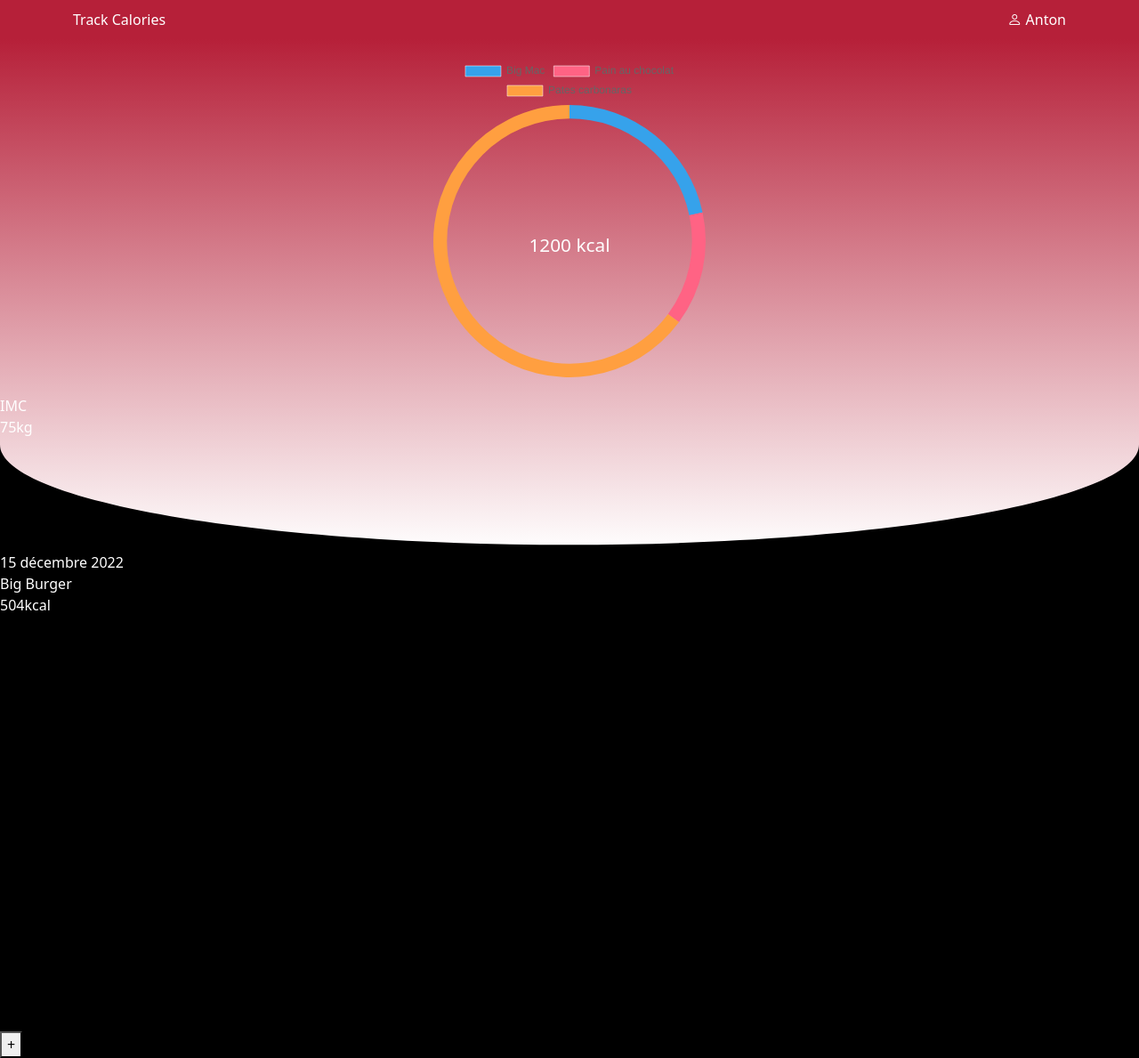
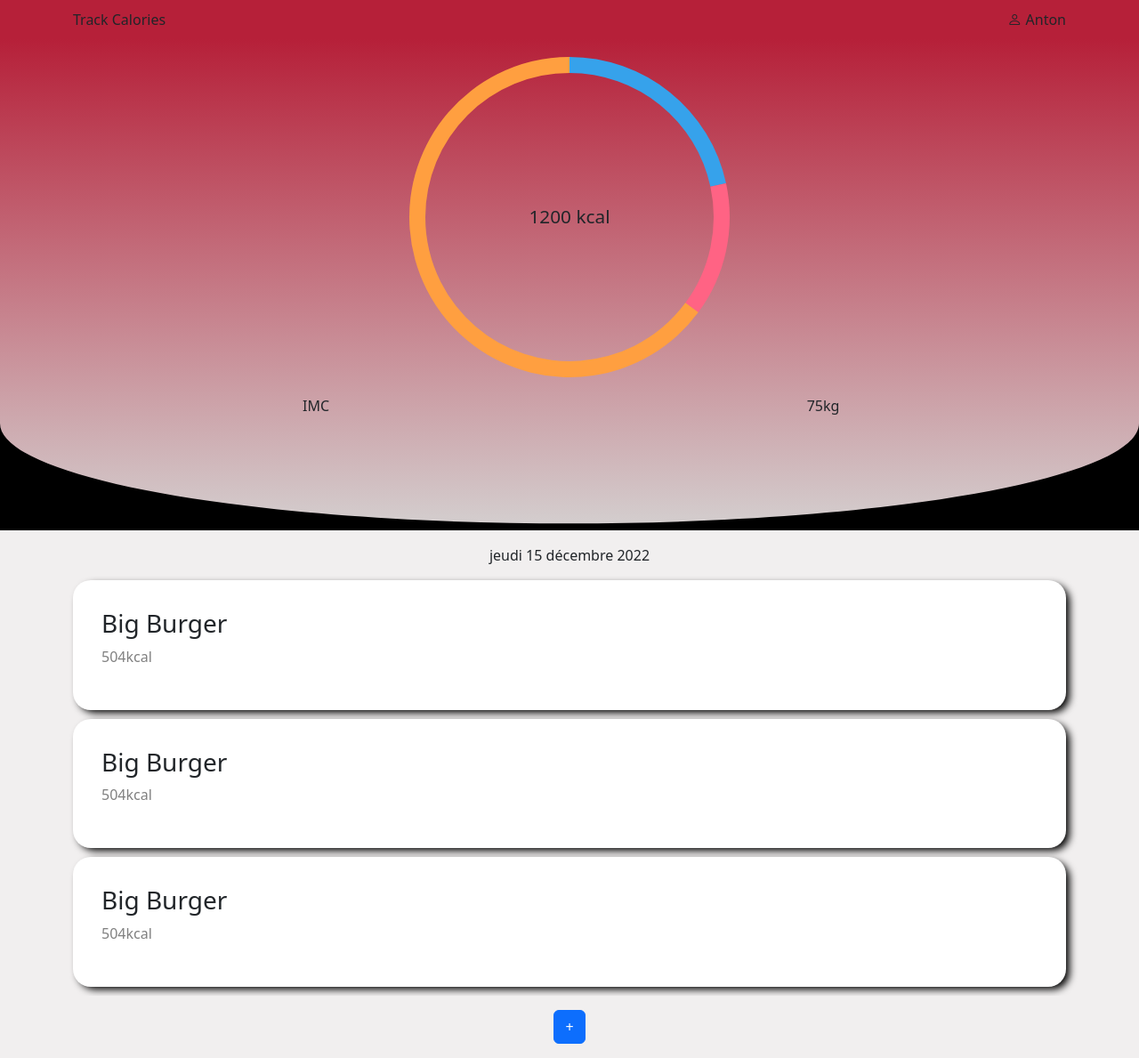
Before and after one commit to Avrelle/Alimentation_app, a PHP site: page / in a window 1280 px wide. Shown: the whole page at 89% size. Run offline with PHP 8.4, Linux system fonts and the light colour scheme.

Commit message:
add food and button

```diff
--- a/assets/css/app.css
+++ b/assets/css/app.css
@@ -1 +1 @@
-header{background-color:#b62039;padding:10px 0}.dataUser{position:relative;background:linear-gradient(to bottom, rgb(182, 32, 57), rgb(255, 255, 255))}body{background:#000;color:#fff}.containerApp{display:flex;flex-direction:column;height:100vh}main{flex:1;overflow-y:scroll}.doughnuts{width:400px;margin:auto;position:relative}.doughnuts .kcal{position:absolute;top:50%;left:50%;transform:translate(-50%, 50%);font-size:1.3rem}.custom-shape-divider-bottom-1671192855{position:absolute;bottom:0;left:0;width:100%;overflow:hidden;line-height:0}.custom-shape-divider-bottom-1671192855 svg{position:relative;display:block;width:calc(100% + 1.3px);height:168px}.custom-shape-divider-bottom-1671192855 .shape-fill{fill:#fff}/*# sourceMappingURL=app.css.map */
+header{background-color:#b62039;padding:10px 0}.dataUser{position:relative;background:linear-gradient(to bottom, rgb(182, 32, 57), rgb(212, 208, 208))}body{background:#f1efef}.containerApp{display:flex;flex-direction:column;height:100vh}main{flex:1;overflow-y:scroll}.doughnuts{width:400px;margin:auto;position:relative}.doughnuts .kcal{position:absolute;top:50%;left:50%;transform:translate(-50%, -50%);font-size:1.3rem}.custom-shape-divider-bottom-1671192855{position:absolute;bottom:0;left:0;width:100%;overflow:hidden;line-height:0}.custom-shape-divider-bottom-1671192855 svg{position:relative;display:block;width:calc(100% + 1.3px);height:168px}.custom-shape-divider-bottom-1671192855 .shape-fill{fill:#fff}.food{background:#fff;border-radius:20px;box-shadow:5px 4px 8px -1px #000;margin-bottom:10px;padding:2rem}.food .kgFood{color:gray}/*# sourceMappingURL=app.css.map */
--- a/assets/js/app.js
+++ b/assets/js/app.js
@@ -28,7 +28,7 @@ const ctx = document.getElementById('myChart');
     options: {
         responsive:true,
         cutout:"90%",
-        pluggins:{
+        plugins:{
             legend:false,
         },
         layout:{
--- a/assets/scss/app.scss
+++ b/assets/scss/app.scss
@@ -3,10 +3,9 @@
 @import './components/dataUser.scss';
 
 body{
-    background: rgb(0, 0, 0);
-    color: $secondaryColor;
+    background: rgb(241, 239, 239);
+}
 
-}
 .containerApp{
     display: flex;
     flex-direction: column;
@@ -27,7 +26,7 @@ main{
         position: absolute;
         top: 50%;
         left: 50%;
-        transform: translate(-50%, 50%);
+        transform: translate(-50%, -50%);
         font-size: 1.3rem;
 
     }
@@ -52,3 +51,14 @@ main{
 .custom-shape-divider-bottom-1671192855 .shape-fill {
     fill: #FFFFFF;
 }
+
+.food{
+    background: white;
+    border-radius: 20px;
+    box-shadow: 5px 4px 8px -1px #000000;
+    margin-bottom: 10px;
+    padding: 2rem;
+    .kgFood{
+        color: grey;
+    }
+}
--- a/assets/scss/variables.scss
+++ b/assets/scss/variables.scss
@@ -1,2 +1,2 @@
 $primaryColor : rgb(182, 32, 57);
-$secondaryColor : rgb(255, 255, 255);
+$secondaryColor : rgb(212, 208, 208);
--- a/index.php
+++ b/index.php
@@ -53,31 +53,56 @@ include_once("includes/header.php");
       <canvas id="myChart"></canvas>
       <div class="kcal">1200 kcal</div>
     </div>
-
-      <div>IMC</div>
-      <div><?php echo $user["weight"];?>kg</div>
+    <div class="container">
+      <div class="row text-center">
+        <div class = "col">IMC</div>
+        <div class = "col"><?php echo $user["weight"];?>kg</div>
+      </div>
+    </div>
       <div class="custom-shape-divider-bottom-1671192821">
     <svg data-name="Layer 1" xmlns="http://www.w3.org/2000/svg" viewBox="0 0 1200 120" preserveAspectRatio="none">
         <path d="M600,112.77C268.63,112.77,0,65.52,0,7.23V120H1200V7.23C1200,65.52,931.37,112.77,600,112.77Z" class="shape-fill"></path>
     </svg>
-</div>
+
+    </div>
     </section>
 
     <section class="date">
-      <div><?php $formatter = new IntlDateFormatter('fr_FR', IntlDateFormatter::LONG, IntlDateFormatter::NONE);
+      <div class="text-center py-3"><?php $formatter = new IntlDateFormatter('fr_FR', IntlDateFormatter::FULL, IntlDateFormatter::NONE);
                 echo $formatter->format(time());//echo dat-e('l d M Y');?></div>
     </section>
 
     <section class="list">
-      <div class="food">
-        <div class="titleFood">Big Burger</div>
-        <div class="kgFood">504kcal</div>
+      <div class="container">
+        <div class="row">
+          <div class="col">
+
+            <div class="food">
+              <div class="titleFood"><h3>Big Burger</h3></div>
+              <div class="kgFood"><p>504kcal</p></div>
+            </div>
+            <div class="food">
+              <div class="titleFood"><h3>Big Burger</h3></div>
+              <div class="kgFood"><p>504kcal</p></div>
+            </div>
+            <div class="food">
+              <div class="titleFood"><h3>Big Burger</h3></div>
+              <div class="kgFood"><p>504kcal</p></div>
+            </div>
+
+
+          </div>
+        </div>
+
+
       </div>
     </section>
   </main>
 
-  <footer>
-   <button>+</button>
+  <footer class="py-3">
+    <div class="text-center">
+      <button class="btn btn-primary">+</button>
+    </div>
   </footer>
 </div>
 
```
Also changed, not shown: register.php (added, +15 -0 lines), 1 other file.
